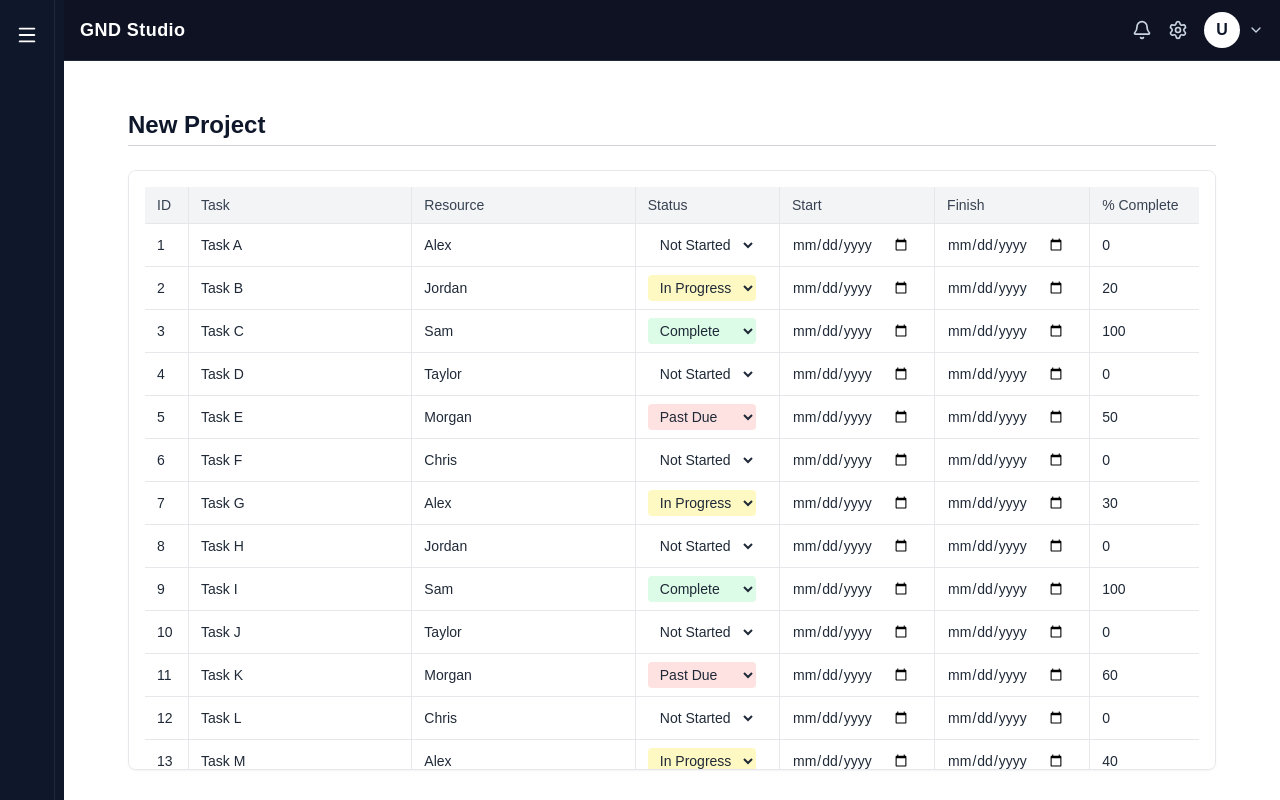
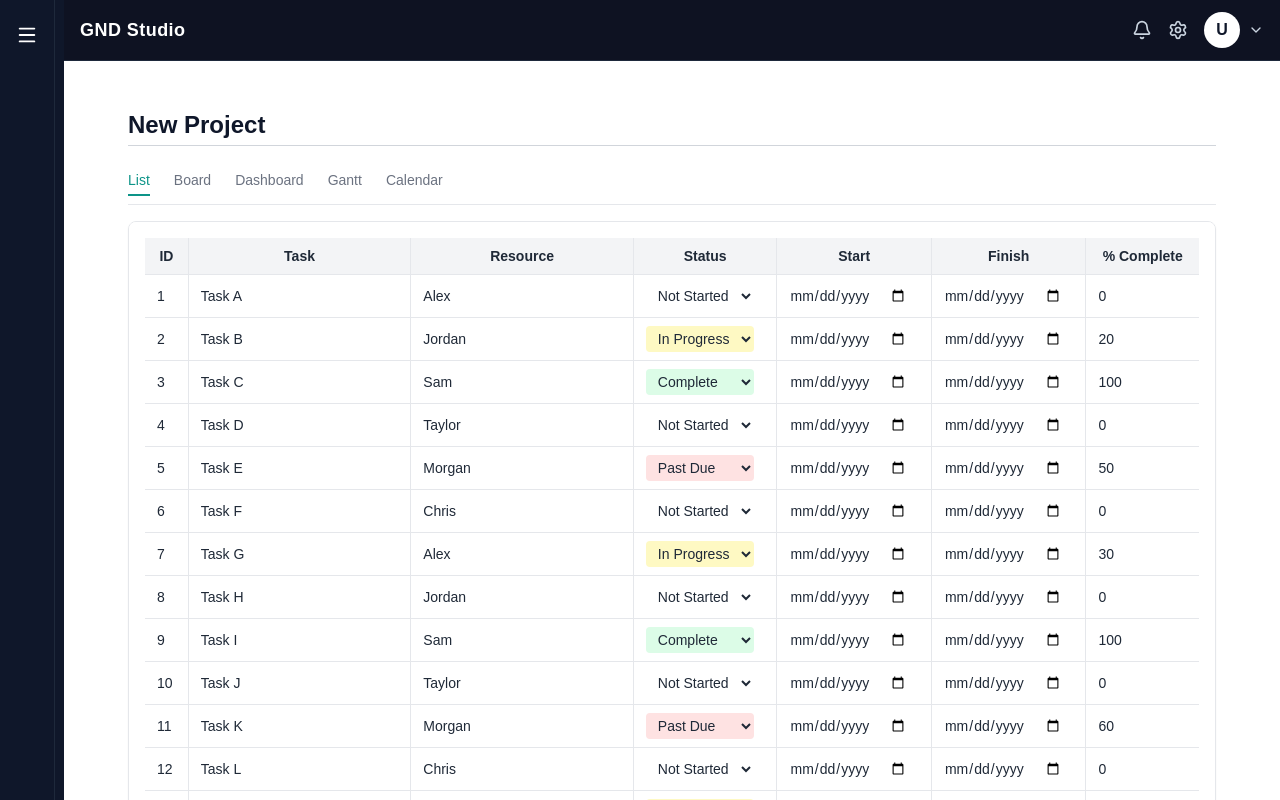
Before and after one commit to jjoynergnd/GNDStudio, a Next.js app: page /projects/new in a window 1280 px wide. Built offline with nearby package versions, Linux system fonts and the light colour scheme.

Commit message:
added view ribbon and centered column headers

```diff
--- a/src/components/grid/TaskGridTanStack.tsx
+++ b/src/components/grid/TaskGridTanStack.tsx
@@ -26,8 +26,28 @@ export default function TaskGridTanStack({ data }: TaskGridTanStackProps) {
   });
 
   return (
+    <div className="space-y-4">
+
+      {/* Ribbon Menu */}
+      <div className="flex gap-6 border-b pb-2 text-sm font-medium">
+        <span className="text-teal-600 border-b-2 border-teal-600 pb-1 cursor-pointer">
+          List
+        </span>
+        <span className="text-gray-500 hover:text-gray-700 cursor-pointer">
+          Board
+        </span>
+        <span className="text-gray-500 hover:text-gray-700 cursor-pointer">
+          Dashboard
+        </span>
+        <span className="text-gray-500 hover:text-gray-700 cursor-pointer">
+          Gantt
+        </span>
+        <span className="text-gray-500 hover:text-gray-700 cursor-pointer">
+          Calendar
+        </span>
+      </div>
+
       <div className="border rounded-lg bg-white shadow-sm overflow-auto max-h-[600px] p-0">
-      {/* Padding moved INSIDE so sticky header sits flush at top */}
         <div className="p-4">
           <table className="w-full border-collapse">
             <thead className="bg-gray-100 sticky top-0 z-10 rounded-t-lg border-b border-gray-300">
@@ -36,7 +56,7 @@ export default function TaskGridTanStack({ data }: TaskGridTanStackProps) {
                   {headerGroup.headers.map((header) => (
                     <th
                       key={header.id}
-                    className="text-left px-3 py-2 text-sm font-medium text-gray-700 border-b border-r last:border-r-0 group-hover:bg-gray-200 transition-colors"
+                      className="text-center px-3 py-2 text-sm font-semibold text-gray-800 border-b border-r last:border-r-0 group-hover:bg-gray-200 transition-colors"
                     >
                       {flexRender(
                         header.column.columnDef.header,
@@ -68,5 +88,6 @@ export default function TaskGridTanStack({ data }: TaskGridTanStackProps) {
           </table>
         </div>
       </div>
+    </div>
   );
 }
--- a/src/components/grid/columns/taskColumns.tsx
+++ b/src/components/grid/columns/taskColumns.tsx
@@ -29,24 +29,31 @@ export const taskColumns = [
     ),
   }),
 
+  // ✅ FIXED — dynamic status color + correct syntax
   columnHelper.accessor("status", {
     header: "Status",
     cell: ({ getValue }) => {
       const value = getValue() as string;
 
-      const color =
-        value === "In Progress"
+      const getColor = (v: string) =>
+        v === "In Progress"
           ? "bg-yellow-100"
-          : value === "Complete"
+          : v === "Complete"
           ? "bg-green-100"
-          : value === "Past Due"
+          : v === "Past Due"
           ? "bg-red-100"
           : "bg-white";
 
       return (
         <select
-          className={`outline-none px-2 py-1 rounded ${color}`}
           defaultValue={value}
+          className={`outline-none px-2 py-1 rounded ${getColor(value)}`}
+          onChange={(e) => {
+            const newValue = e.target.value;
+            e.target.className = `outline-none px-2 py-1 rounded ${getColor(
+              newValue
+            )}`;
+          }}
         >
           <option>Not Started</option>
           <option>In Progress</option>
@@ -56,7 +63,6 @@ export const taskColumns = [
       );
     },
   }),
-
 
   columnHelper.accessor("start", {
     header: "Start",
@@ -91,10 +97,6 @@ export const taskColumns = [
           max={100}
           className="w-16 bg-transparent outline-none"
           defaultValue={value}
-          onChange={(e) => {
-            const v = Number(e.target.value);
-            e.target.value = `${v}`;
-          }}
         />
       );
     },
```
Lines whose indentation alone changed are shown as unchanged.
